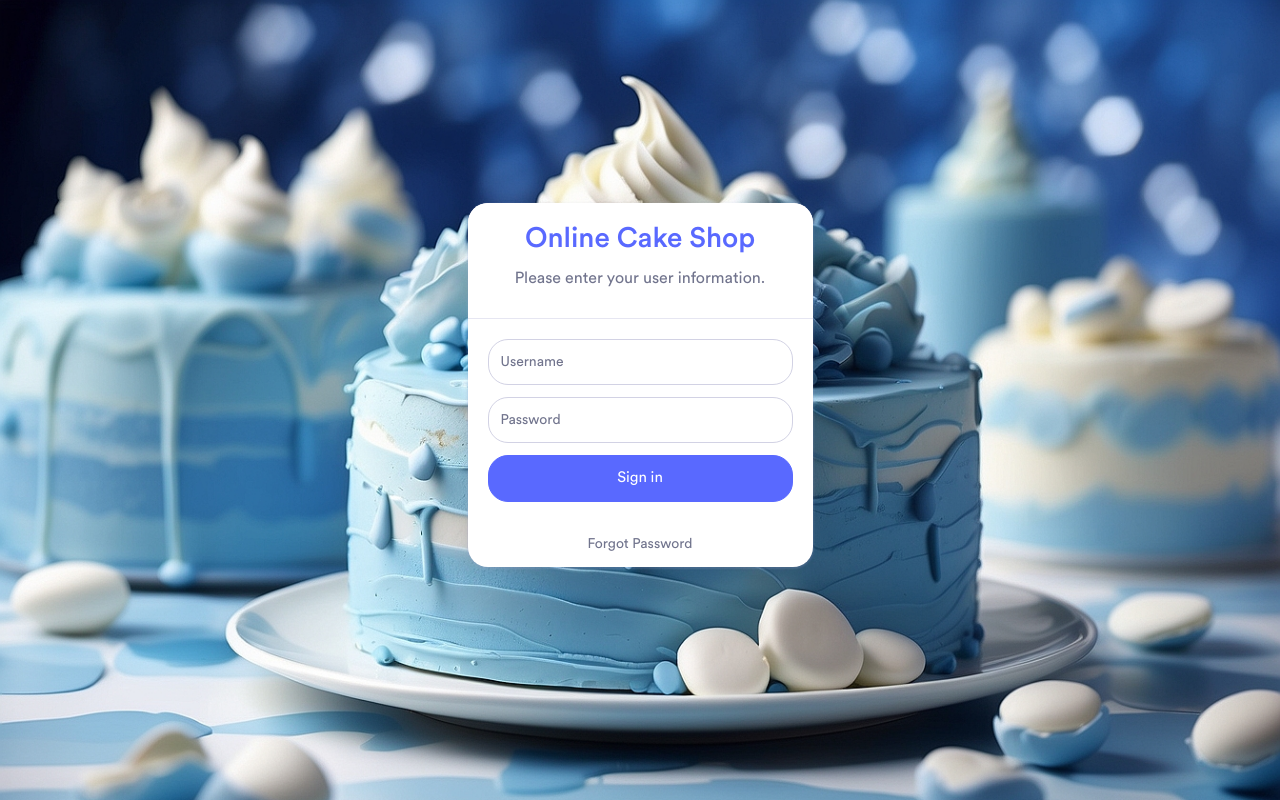
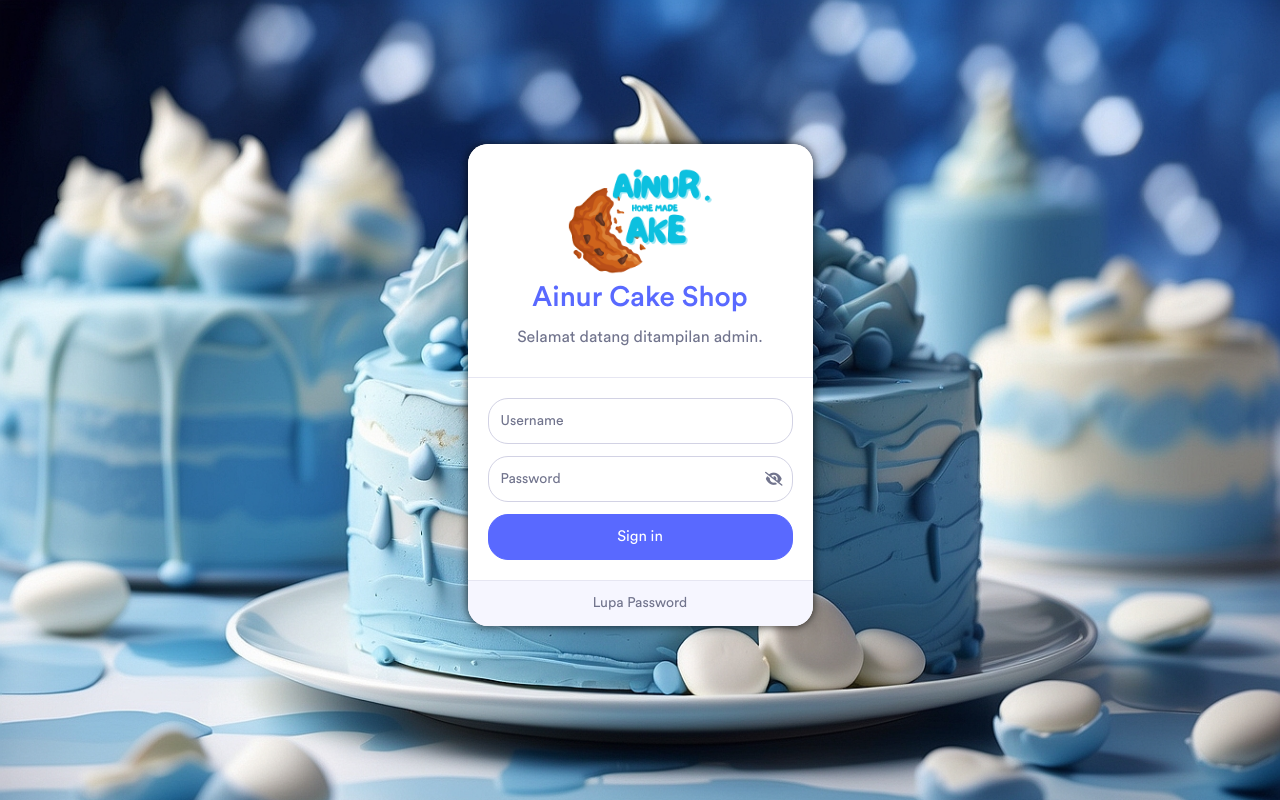
Before and after one commit to vionar3/AinurCake, a PHP site: page /admin/index.php in a window 1280 px wide. Run offline with PHP 8.4, Linux system fonts and the light colour scheme.

Commit message:
modify admin panel

```diff
--- a/admin/index.php
+++ b/admin/index.php
@@ -19,6 +19,7 @@ if (isset($_GET['login_error']) && $_GET['login_error'] == 1) {
     <link rel="stylesheet" href="../css/style.css">
     <link rel="stylesheet" href="../fonts/fontawesome/css/fontawesome-all.css">
     <link rel="stylesheet" href="../css/kon.css">
+    <link rel="stylesheet" href="https://pro.fontawesome.com/releases/v6.0.0-beta3/css/all.css" integrity="sha384-o5mY6cPYcd6yLlH4PZVgZvHYW1u1jGSwPqJZsbfOpYUuSMyi5q3cfUO5q7wEmE4o" crossorigin="anonymous">
     <style>
         html,
         body {
@@ -32,8 +33,20 @@ if (isset($_GET['login_error']) && $_GET['login_error'] == 1) {
             align-items: center;
             padding-top: 40px;
             padding-bottom: 40px;
-            background-image: url('uploads/Wall2.jpg');
+            background-image: url('../uploads/Wall2.jpg');
             background-size: cover;
+        }
+
+        .password-container {
+            position: relative;
+        }
+
+        .toggle-password {
+            position: absolute;
+            right: 10px;
+            top: 50%;
+            transform: translateY(-50%);
+            cursor: pointer;
         }
     </style>
 </head>
@@ -43,27 +56,31 @@ if (isset($_GET['login_error']) && $_GET['login_error'] == 1) {
     <!-- login page  -->
     <!-- ============================================================== -->
     <div class="splash-container">
-        <div class="card ">
-            <div class="card-header text-center"><a href="#">
-                    <h2 class="text-primary">Online Cake Shop</h2>
-                </a><span class="splash-description">Please enter your user information.</span></div>
+        <div class="card" style="box-shadow: 0 0 10px rgba(0, 0, 0, 0.8); ">
+            <div class="card-header text-center"><img src="../uploads/logo.png" class="img-fluid ml-3" width="200" height="auto" alt=""><a href="#">
+                    <h2 class="text-primary">Ainur Cake Shop</h2>
+                </a><span class="splash-description">Selamat datang ditampilan admin.</span></div>
             <div class="card-body">
                 <form id="form" data-parsley-validate="" method="post" action="login_check.php">
                     <div class="form-group">
                         <input class="form-control form-control-lg" type="text" name="admin_username" data-parsley-trigger="change" required="" placeholder="Username" autocomplete="off">
                     </div>
                     <div class="form-group">
-                        <input class="form-control form-control-lg" id="pass1" type="password" required="" placeholder="Password" name="admin_password">
+                        <div class="password-container">
+                            <input class="form-control form-control-lg" id="pass1" type="password" required="" placeholder="Password" name="admin_password">
+                            <i class="toggle-password fas fa-eye-slash" onclick="togglePasswordVisibility()"></i>
+                        </div>
                     </div>
                     <button type="submit" class="btn btn-primary btn-lg btn-block">Sign in</button>
                 </form>
             </div>
-            <!-- <div class="card-footer  p-0  ">
+            <div class="card-footer  p-0 d-flex align-items-center">
+                <!-- <div class="card-footer-item card-footer-item-bordered">
+                    <a href="register.php" class="footer-link">Buat Akun</a>
+                </div> -->
                 <div class="card-footer-item card-footer-item-bordered">
-                    <a href="admin_signup.php" class="footer-link">Create An Account</a>
-                </div> -->
-            <div class="card-footer-item card-footer-item-bordered">
-                <a href="forgot_pass_admin.php" class="footer-link">Forgot Password</a>
+                    <a href="forgot_pass_admin.php" class="footer-link">Lupa Password</a>
+                </div>
             </div>
         </div>
     </div>
@@ -77,6 +94,22 @@ if (isset($_GET['login_error']) && $_GET['login_error'] == 1) {
     <script src="../js/bootstrap.bundle.js"></script>
     <script src="../js/parsley.js"></script>
     <script>
+        function togglePasswordVisibility() {
+            var passwordInput = document.getElementById("pass1");
+            var eyeIcon = document.querySelector(".toggle-password");
+
+            if (passwordInput.type === "password") {
+                passwordInput.type = "text";
+                eyeIcon.classList.remove("fa-eye-slash");
+                eyeIcon.classList.add("fa-eye");
+            } else {
+                passwordInput.type = "password";
+                eyeIcon.classList.remove("fa-eye");
+                eyeIcon.classList.add("fa-eye-slash");
+            }
+        }
+    </script>
+    <script>
         $('#form').parsley();
     </script>
 </body>
--- a/admin/view_users.php
+++ b/admin/view_users.php
@@ -179,11 +179,11 @@ if (isset($_SESSION['user_admin_id']) && $_SESSION['user_admin_id'] != null) {
                                             <thead>
                                                 <tr>
                                                     <th>S. No.</th>
-                                                    <th>Username</th>
+                                                    <th>Nama user</th>
                                                     <th>Email</th>
                                                     <!-- <th>Password</th> -->
-                                                    <th>Mobile</th>
-                                                    <th>Address</th>
+                                                    <th>Seluler</th>
+                                                    <th>Alamat</th>
                                                     <th>Action</th>
                                                 </tr>
                                             </thead>
```
Also changed, not shown: admin/laporan_bulanan.php (+12 -12 lines), admin/pass_changed_admin.php (+23 -4 lines), admin/view_orders.php (+18 -18 lines), konfirmasi_pembayaran_card.php (+4 -4 lines).
